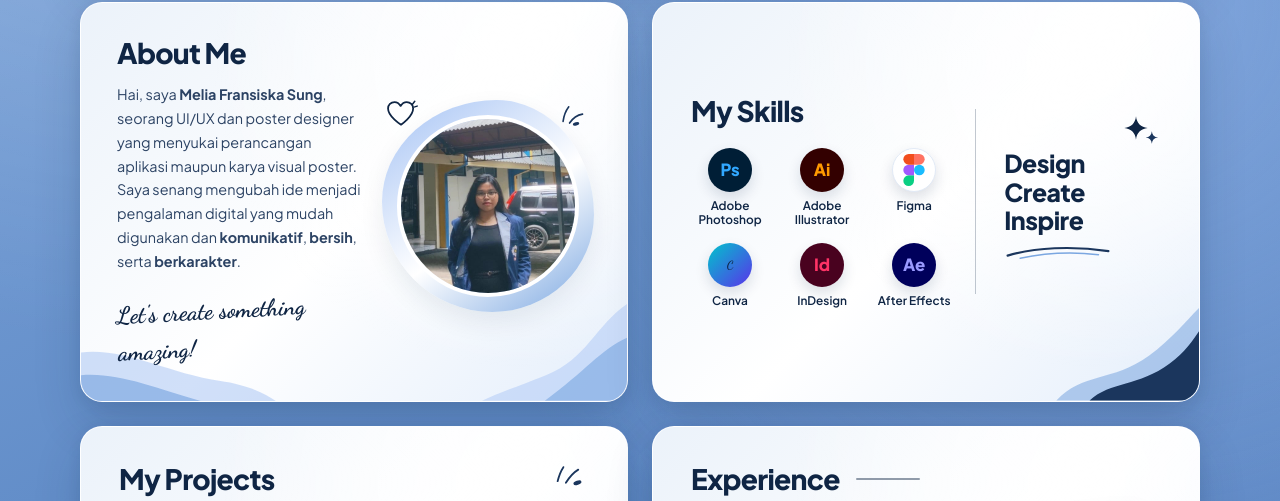
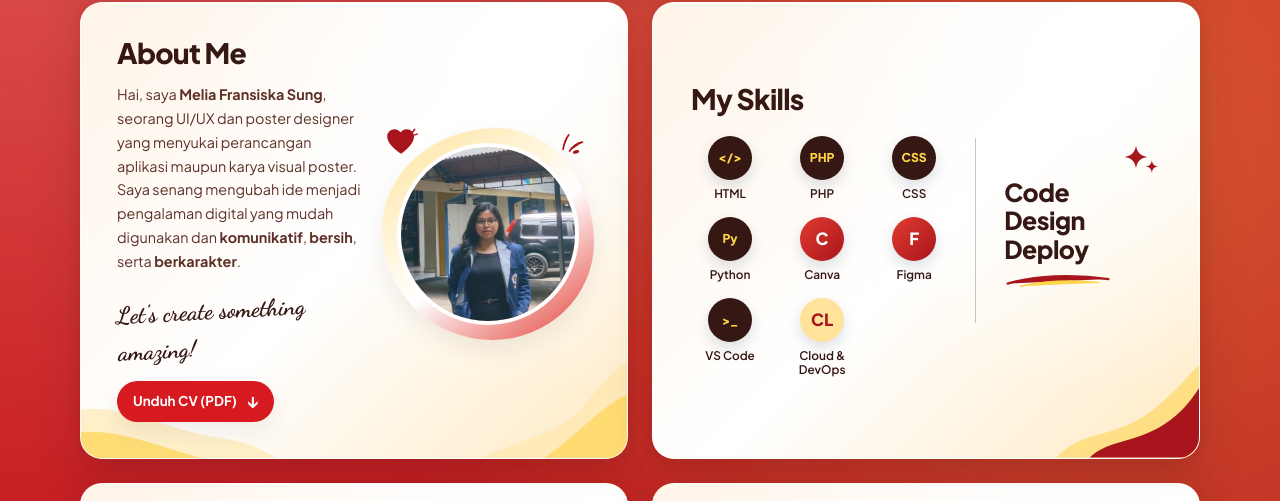
Before and after one commit to MeliaFransiskaSung/portofolio, a plain HTML site: page index.html in a window 1280 px wide. Shown: the part 596-1097 px from the top of the page. Drawn offline with Linux system fonts and the light colour scheme.

Commit message:
Update portfolio with poster and CV
Co-authored-by: Copilot <223556219+Copilot@users.noreply.github.com>

```diff
--- a/index.html
+++ b/index.html
@@ -62,7 +62,7 @@
           <span class="thin-line"></span>
         </div>
         <a href="#projects" class="hero-year-link">
-          <span>2026 Portfolio</span>
+          <span>Lihat Karya Poster</span>
           <svg width="20" height="14" viewBox="0 0 20 14" fill="none" aria-hidden="true">
             <path d="M1 7H18M18 7L12.5 1.5M18 7L12.5 12.5" stroke="currentColor" stroke-width="1.8" stroke-linecap="round" stroke-linejoin="round" />
           </svg>
@@ -173,6 +173,10 @@
               <strong>komunikatif</strong>, <strong>bersih</strong>, serta <strong>berkarakter</strong>.
             </p>
             <p class="script-cta">Let's create something amazing!</p>
+            <a class="cv-download" href="assets/cv_Magang.pdf" download="CV-Melia-Fransiska-Sung.pdf">
+              Unduh CV (PDF)
+              <span aria-hidden="true">&darr;</span>
+            </a>
           </div>
 
           <div class="about-visual">
@@ -220,45 +224,39 @@
           <div class="skills-left">
             <h2 class="section-title">My Skills</h2>
             <div class="skills-icons-grid">
-              <!-- Ps -->
+              <!-- HTML -->
               <div class="skill-item">
-                <div class="skill-badge badge-ps" aria-hidden="true">Ps</div>
-                <span>Adobe<br />Photoshop</span>
+                <div class="skill-badge badge-code" aria-hidden="true">&lt;/&gt;</div>
+                <span>HTML</span>
               </div>
-              <!-- Ai -->
+              <!-- PHP -->
               <div class="skill-item">
-                <div class="skill-badge badge-ai" aria-hidden="true">Ai</div>
-                <span>Adobe<br />Illustrator</span>
+                <div class="skill-badge badge-code" aria-hidden="true">PHP</div>
+                <span>PHP</span>
               </div>
-              <!-- Figma -->
               <div class="skill-item">
-                <div class="skill-badge badge-figma" aria-hidden="true">
-                  <svg viewBox="0 0 24 36" width="22" height="32">
-                    <path d="M6 36a6 6 0 0 0 6-6v-6H6a6 6 0 0 0 0 12z" fill="#0ACF83" />
-                    <path d="M0 18a6 6 0 0 1 6-6h6v12H6a6 6 0 0 1-6-6z" fill="#A259FF" />
-                    <path d="M0 6a6 6 0 0 1 6-6h6v12H6a6 6 0 0 1-6-6z" fill="#F24E1E" />
-                    <path d="M12 0h6a6 6 0 0 1 0 12h-6V0z" fill="#FF7262" />
-                    <path d="M24 18a6 6 0 1 1-12 0 6 6 0 0 1 12 0z" fill="#1ABCFE" />
-                  </svg>
-                </div>
+                <div class="skill-badge badge-code" aria-hidden="true">CSS</div>
+                <span>CSS</span>
+              </div>
+              <div class="skill-item">
+                <div class="skill-badge badge-code" aria-hidden="true">Py</div>
+                <span>Python</span>
+              </div>
+              <div class="skill-item">
+                <div class="skill-badge badge-design" aria-hidden="true">C</div>
+                <span>Canva</span>
+              </div>
+              <div class="skill-item">
+                <div class="skill-badge badge-design" aria-hidden="true">F</div>
                 <span>Figma</span>
               </div>
-              <!-- Canva -->
               <div class="skill-item">
-                <div class="skill-badge badge-canva" aria-hidden="true">
-                  <span class="canva-c">C</span>
-                </div>
-                <span>Canva</span>
+                <div class="skill-badge badge-code" aria-hidden="true">&gt;_</div>
+                <span>VS Code</span>
               </div>
-              <!-- Id -->
               <div class="skill-item">
-                <div class="skill-badge badge-id" aria-hidden="true">Id</div>
-                <span>InDesign</span>
-              </div>
-              <!-- Ae -->
-              <div class="skill-item">
-                <div class="skill-badge badge-ae" aria-hidden="true">Ae</div>
-                <span>After Effects</span>
+                <div class="skill-badge badge-cloud" aria-hidden="true">CL</div>
+                <span>Cloud &amp;<br />DevOps</span>
               </div>
             </div>
           </div>
@@ -271,9 +269,9 @@
               <path d="M37 22C37.4 26.5 40 29.1 44.5 29.5C40 29.9 37.4 32.5 37 37C36.6 32.5 34 29.9 29.5 29.5C34 29.1 36.6 26.5 37 22Z" fill="#1B365D" />
             </svg>
             <div class="skills-slogan">
+              <span>Code</span>
               <span>Design</span>
-              <span>Create</span>
-              <span>Inspire</span>
+              <span>Deploy</span>
             </div>
             <svg class="slogan-swoosh" viewBox="0 0 120 20" fill="none" aria-hidden="true">
               <path d="M4 14C34 5 76 3 116 9" stroke="#1B365D" stroke-width="2.4" stroke-linecap="round" />
@@ -325,6 +323,14 @@
             </div>
             <h3 class="project-label">Social Media Design</h3>
           </button>
+
+          <button type="button" class="project-item" data-project-index="3">
+            <div class="project-thumb-wrap">
+              <img src="assets/poster-nasi-goreng.png" alt="Poster promosi Flash Sale Nasi Goreng Spesial seharga Rp15.000" class="project-thumb poster-thumb" />
+              <span class="project-hover-pill">Lihat Detail</span>
+            </div>
+            <h3 class="project-label">Poster Nasi Goreng</h3>
+          </button>
         </div>
       </section>
 
@@ -370,7 +376,7 @@
                   <img src="assets/project-branding.jpg" alt="Kolase Branding" />
                 </div>
                 <div class="collage-tile tile-poster">
-                  <img src="assets/project-social.jpg" alt="Kolase Poster Kampanye" />
+                  <img src="assets/poster-nasi-goreng.png" alt="Poster promosi Nasi Goreng Spesial" />
                 </div>
                 <div class="collage-tile tile-ui">
                   <img src="assets/project-hamat-uiux.png" alt="Kolase UI Mobile Hamat Mahasiswa" />
--- a/script.js
+++ b/script.js
@@ -33,6 +33,16 @@ const PORTFOLIO_PROJECTS = [
     description:
       'Seri konten kampanye media sosial bertema petualangan dan motivasi untuk Instagram Feed, Carousel, dan Story. Menggabungkan fotografi lanskap atmosferik dengan tipografi tebal berkarakter kuat untuk meningkatkan engagement audiens.',
     tools: ['Adobe Photoshop', 'After Effects', 'Canva', 'Art Direction']
+  },
+  {
+    category: 'Poster Design',
+    title: 'Flash Sale Nasi Goreng Spesial',
+    client: 'Proyek Desain Promosi',
+    year: '2026',
+    image: 'assets/poster-nasi-goreng.png',
+    description:
+      'Poster promosi flash sale Nasi Goreng Spesial seharga Rp15.000. Komposisi merah dan kuning, tipografi tegas, serta ilustrasi bahan makanan dirancang untuk menarik perhatian.',
+    tools: ['Canva', 'Poster Design', 'Visual Promosi']
   }
 ];
 
--- a/styles.css
+++ b/styles.css
@@ -1,28 +1,27 @@
 /* =========================================================
-   Portfolio Modern Soft-Blue Aesthetic Stylesheet
+   Portfolio warm red-and-yellow poster aesthetic
    Color Palette:
-   - Main Bg: #EBF2FA -> #FFFFFF
-   - Soft Blue Gradient: #A4C2F4, #7BA7E1
-   - Navy Accent: #1B365D
-   - Primary Text / Headings: #0F2544
-   - Service Cards: #DCE8F8
+   - Warm background: #FFF4E8 -> #FFFFFF
+   - Poster red: #C51E24
+   - Poster yellow: #FFD447
+   - Primary text: #351713
    ========================================================= */
 
 :root {
-  --bg-page-top: #7ca3da;
-  --bg-page-bottom: #5b87c7;
-  --card-pale: #ebf2fa;
+  --bg-page-top: #d72a2f;
+  --bg-page-bottom: #a8151c;
+  --card-pale: #fff4e8;
   --card-white: #ffffff;
-  --blue-soft: #a4c2f4;
-  --blue-sky: #7ba7e1;
-  --blue-service: #dce8f8;
-  --navy-accent: #1b365d;
-  --navy-dark: #0f2544;
-  --royal-accent: #2254a8;
-  --text-body: #2c4364;
-  --text-muted: #526b8f;
-  --shadow-card: 0 22px 48px rgba(15, 37, 68, 0.16), 0 4px 14px rgba(15, 37, 68, 0.08);
-  --shadow-soft: 0 10px 25px rgba(15, 37, 68, 0.08);
+  --blue-soft: #ffe39a;
+  --blue-sky: #e23b32;
+  --blue-service: #ffe9bf;
+  --navy-accent: #a8151c;
+  --navy-dark: #351713;
+  --royal-accent: #d71920;
+  --text-body: #5d3028;
+  --text-muted: #87564d;
+  --shadow-card: 0 22px 48px rgba(53, 23, 19, 0.16), 0 4px 14px rgba(53, 23, 19, 0.08);
+  --shadow-soft: 0 10px 25px rgba(53, 23, 19, 0.08);
   --radius-card: 22px;
   --font-sans: 'Plus Jakarta Sans', 'Segoe UI', -apple-system, BlinkMacSystemFont, sans-serif;
   --font-display: 'Poppins', 'Plus Jakarta Sans', 'Segoe UI', sans-serif;
@@ -41,7 +40,7 @@ html {
   scroll-behavior: smooth;
   scroll-padding-top: 84px;
   min-height: 100%;
-  background: linear-gradient(155deg, #8ab0e3 0%, #638ec9 48%, #4d78b8 100%);
+  background: linear-gradient(155deg, #df3931 0%, #c51e24 48%, #9f1119 100%);
   overflow-x: hidden;
 }
 
@@ -50,12 +49,40 @@ body {
   color: var(--navy-dark);
   background:
     radial-gradient(circle at 12% 10%, rgba(255, 255, 255, 0.25) 0%, transparent 40%),
-    radial-gradient(circle at 88% 35%, rgba(164, 194, 244, 0.45) 0%, transparent 45%),
-    linear-gradient(155deg, #8ab0e3 0%, #638ec9 48%, #4d78b8 100%);
+    radial-gradient(circle at 88% 35%, rgba(255, 212, 71, 0.3) 0%, transparent 45%),
+    linear-gradient(155deg, #df3931 0%, #c51e24 48%, #9f1119 100%);
   min-height: 100vh;
   line-height: 1.55;
   overflow-x: hidden;
   padding: 84px 20px 48px;
+}
+
+svg [fill="#7BA7E1"],
+svg [stroke="#7BA7E1"] {
+  fill: #ffd447;
+  stroke: #ffd447;
+}
+
+svg [fill="#1B365D"],
+svg [stroke="#1B365D"],
+svg [fill="#0F2544"],
+svg [stroke="#0F2544"],
+svg [fill="#1D4ED8"],
+svg [stroke="#1D4ED8"] {
+  fill: #a8151c;
+  stroke: #a8151c;
+}
+
+svg [fill="#A4C2F4"],
+svg [stroke="#A4C2F4"] {
+  fill: #ffe39a;
+  stroke: #ffe39a;
+}
+
+svg [fill="#DCE8F8"],
+svg [stroke="#DCE8F8"] {
+  fill: #fff4e8;
+  stroke: #fff4e8;
 }
 
 img {
@@ -182,7 +209,7 @@ button {
   border-radius: var(--radius-card);
   background:
     radial-gradient(circle at 80% 15%, rgba(255, 255, 255, 0.95) 0%, transparent 55%),
-    linear-gradient(135deg, var(--card-pale) 0%, var(--card-white) 52%, #e4eefb 100%);
+    linear-gradient(135deg, var(--card-pale) 0%, var(--card-white) 52%, #ffeac4 100%);
   box-shadow: var(--shadow-card);
   border: 1px solid rgba(255, 255, 255, 0.85);
   padding: 36px 38px;
@@ -315,7 +342,7 @@ button {
   justify-content: space-between;
   background:
     radial-gradient(circle at 35% 30%, #ffffff 0%, rgba(255, 255, 255, 0.35) 55%, transparent 80%),
-    linear-gradient(125deg, #dce8f8 0%, #eff5fc 46%, #c6daf7 100%);
+    linear-gradient(125deg, #fff0d5 0%, #fffaf1 46%, #ffe1a0 100%);
 }
 
 .hero-top {
@@ -343,6 +370,7 @@ button {
   font-size: 0.92rem;
   font-weight: 600;
   color: #ffffff;
+  background: var(--royal-accent);
   padding: 6px 12px;
   border-radius: 999px;
   transition: transform 0.2s ease, opacity 0.2s ease;
@@ -409,7 +437,7 @@ button {
   font-family: var(--font-script);
   font-weight: 700;
   font-size: clamp(2.1rem, 5.4vw, 4.3rem);
-  color: #ffffff;
+  color: #fff3a6;
   line-height: 1;
   transform: rotate(-3deg);
   text-shadow:
@@ -521,6 +549,31 @@ button {
   display: inline-block;
 }
 
+.cv-download {
+  display: inline-flex;
+  align-items: center;
+  gap: 9px;
+  margin-top: 16px;
+  padding: 10px 16px;
+  border-radius: 999px;
+  background: var(--royal-accent);
+  color: #ffffff;
+  font-size: 0.84rem;
+  font-weight: 700;
+  box-shadow: var(--shadow-soft);
+  transition: transform 0.2s ease, background-color 0.2s ease;
+}
+
+.cv-download:hover {
+  transform: translateY(-2px);
+  background: var(--navy-accent);
+}
+
+.cv-download span {
+  font-size: 1.1rem;
+  line-height: 1;
+}
+
 .about-visual {
   position: relative;
   display: flex;
@@ -641,6 +694,22 @@ button {
   color: #31a8ff;
 }
 
+.badge-code {
+  background: #351713;
+  color: #ffd447;
+  font-size: 0.76rem;
+}
+
+.badge-design {
+  background: linear-gradient(135deg, #e23b32 0%, #a8151c 100%);
+  color: #ffffff;
+}
+
+.badge-cloud {
+  background: #ffe39a;
+  color: #a8151c;
+}
+
 .badge-ai {
   background: #330000;
   color: #ff9a00;
@@ -714,7 +783,7 @@ button {
   position: relative;
   z-index: 1;
   display: grid;
-  grid-template-columns: repeat(3, minmax(0, 1fr));
+  grid-template-columns: repeat(2, minmax(0, 1fr));
   gap: 16px;
 }
 
@@ -742,6 +811,11 @@ button {
   height: 100%;
   object-fit: cover;
   transition: transform 0.35s ease;
+}
+
+.project-thumb.poster-thumb {
+  object-fit: contain;
+  background: #c51e24;
 }
 
 .project-hover-pill {
@@ -1153,11 +1227,16 @@ button {
 }
 
 .modal-media {
-  background: #dbe8f8;
+  background: #ffe9bf;
   display: flex;
   align-items: center;
   justify-content: center;
   padding: 20px;
+}
+
+.modal-media img[src$="poster-nasi-goreng.png"] {
+  object-fit: contain;
+  background: #c51e24;
 }
 
 .modal-media img {
@@ -1460,3 +1539,12 @@ button {
     max-height: 260px;
   }
 }
+
+svg [fill="#7BA7E1"]:not([stroke]),
+svg [fill="#1B365D"]:not([stroke]),
+svg [fill="#0F2544"]:not([stroke]),
+svg [fill="#1D4ED8"]:not([stroke]),
+svg [fill="#A4C2F4"]:not([stroke]),
+svg [fill="#DCE8F8"]:not([stroke]) {
+  stroke: none;
+}
```
Also changed, not shown: assets/poster-nasi-goreng.png (added), 1 other file.
